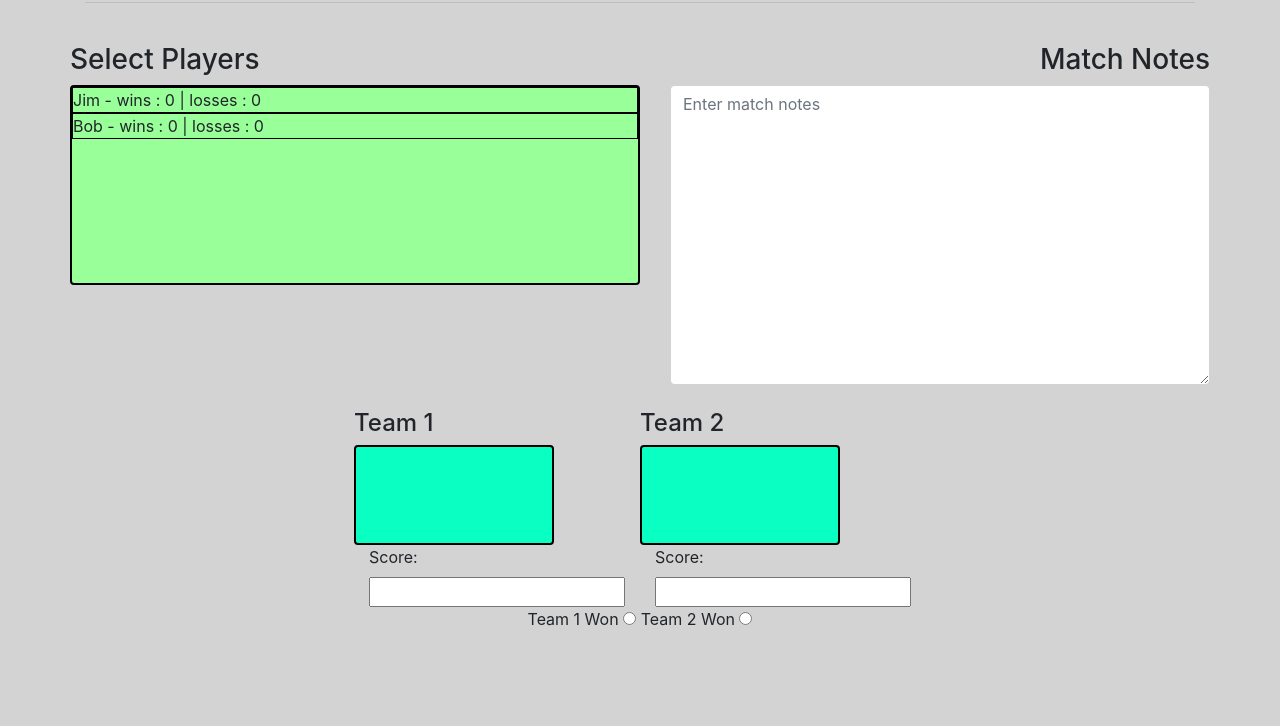
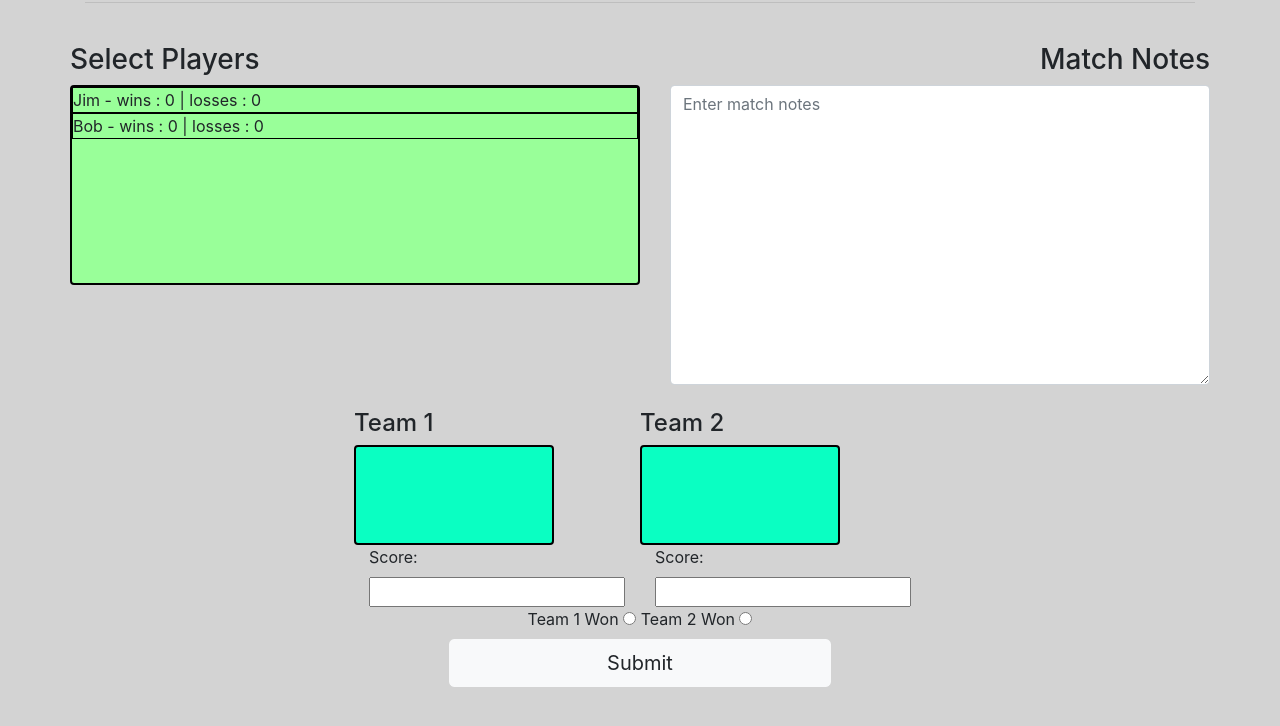
Before and after one commit to cenelson52/cs326-final-yod, a plain HTML site: page client/match.html in a window 1280 px wide. Shown: the part 70-796 px from the top of the page. Drawn offline with nearby package versions, Linux system fonts and the light colour scheme.

Commit message:
updates matches in dataExs

```diff
--- a/client/css/match.css
+++ b/client/css/match.css
@@ -1,3 +1,6 @@
 .selected{
     background-color: cornflowerblue;
 }
+#submit{
+    align: middle;
+}
--- a/client/javascript/dataExs.js
+++ b/client/javascript/dataExs.js
@@ -32,8 +32,10 @@ let games = [
         ],
         'matches' : [
             {
+                'match-notes' : 'good game',
                 'team1' : {
                     'won' : true,
+                    'score' : 10,
                     'players' : [{
                         'name' : 'Jim',
                         'stats': {
@@ -45,6 +47,7 @@ let games = [
                 },
                 'team2' : {
                     'won' : false,
+                    'score' : 8,
                     'players' : [
                         {
                         'name' : 'Bobs',
--- a/client/match.html
+++ b/client/match.html
@@ -59,6 +59,10 @@
                 <input type = 'radio' id = 'team-2-won' Value = 'Team 2 Won' name = 'won' ></input>
             </input>
         </div>
-
+        <div class = 'row'>
+            <div class = 'col'></div>
+            <button class='col btn btn-light btn-lg' id='submit'>Submit</button>
+            <div class = 'col'></div>
+        </div>
     </body>
 </html>
```
